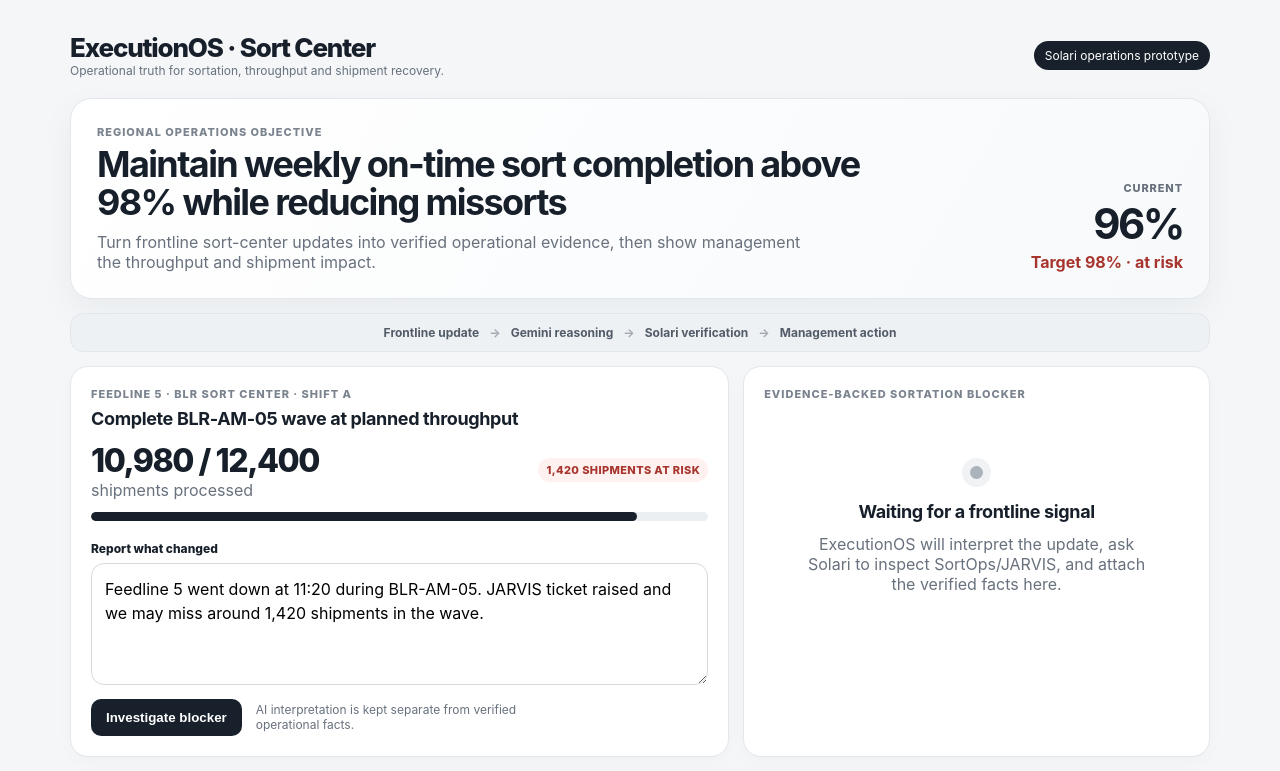
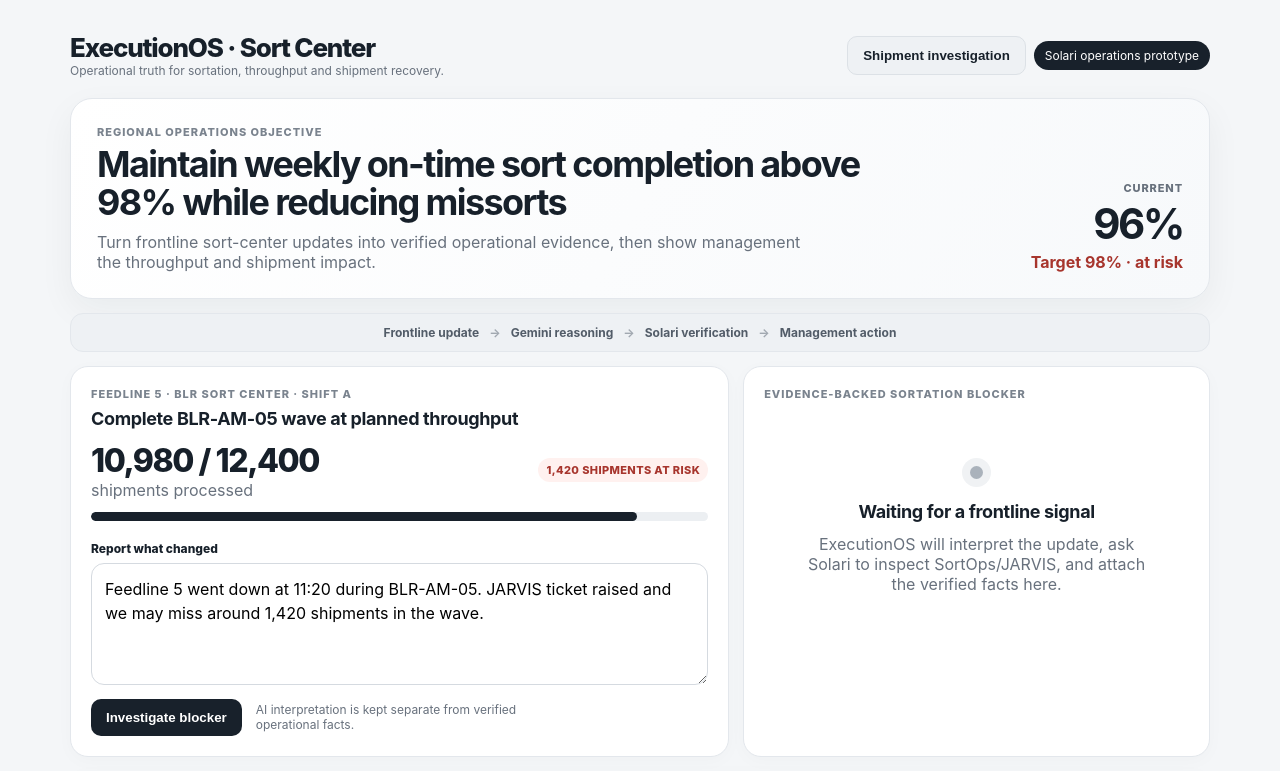
Before and after one commit to yogeshmj94/solariproject, a Next.js app: page / in a window 1280 px wide. Shown: the top 771 px of the page. Built offline with nearby package versions, Linux system fonts and the light colour scheme.

Commit message:
Link shipment investigation console from home

```diff
--- a/src/app/page.tsx
+++ b/src/app/page.tsx
@@ -92,7 +92,10 @@
           <div className="brand">ExecutionOS · Sort Center</div>
           <div className="muted small">Operational truth for sortation, throughput and shipment recovery.</div>
         </div>
-        <div className="badge">Solari operations prototype</div>
+        <div style={{ display: "flex", gap: 8, alignItems: "center", flexWrap: "wrap", justifyContent: "flex-end" }}>
+          <a href="/investigations"><button className="secondary">Shipment investigation</button></a>
+          <div className="badge">Solari operations prototype</div>
+        </div>
       </div>
 
       <section className="hero">
```
